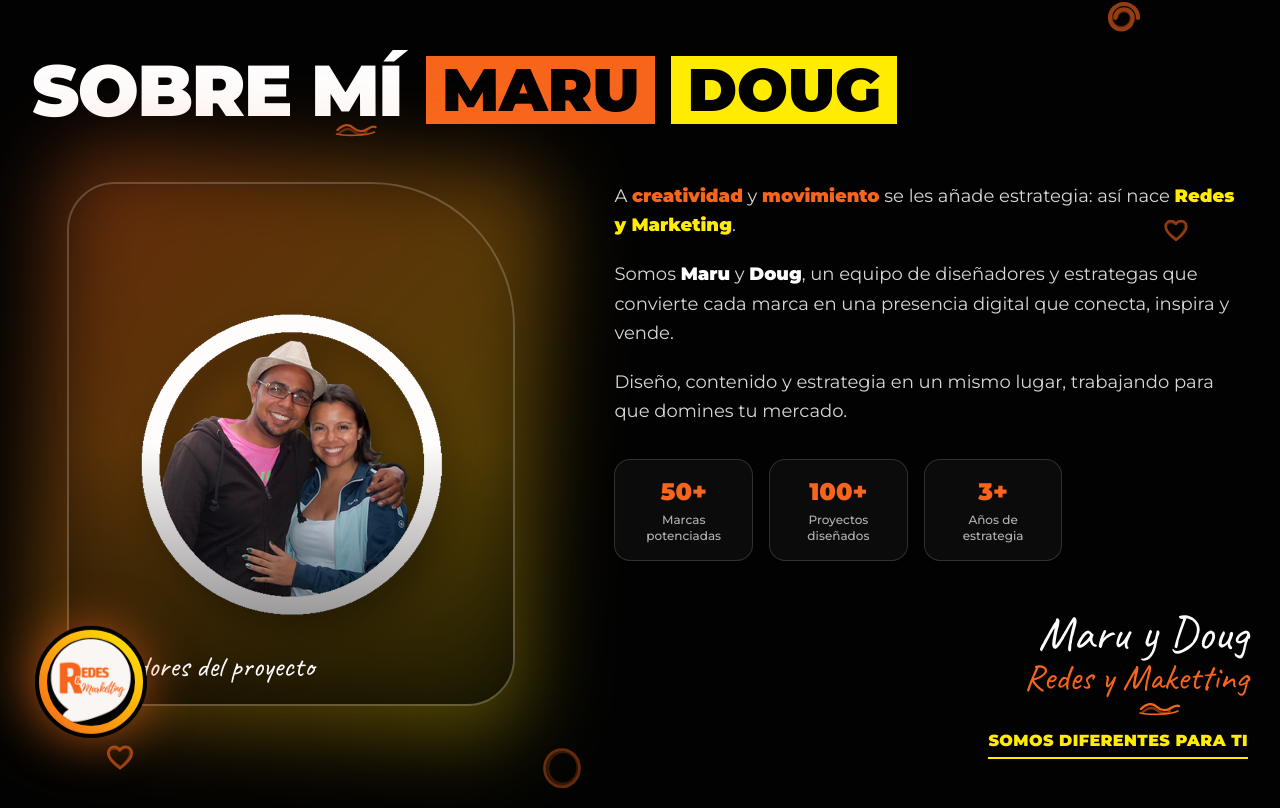
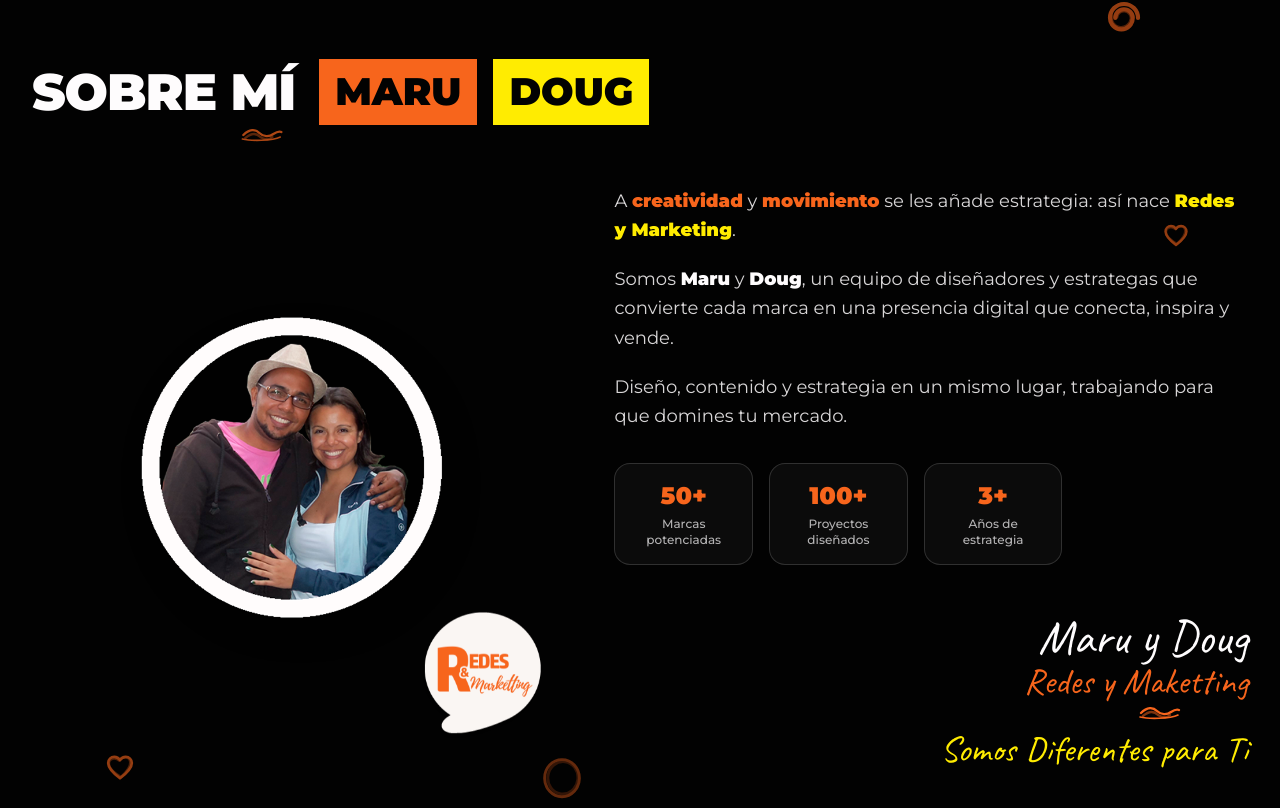
Before and after one commit to redesymarketting-web/WebRyM, a Next.js app: page / in a window 1280 px wide. Shown: the part 3532-4340 px from the top of the page. Built offline with nearby package versions, Linux system fonts and the light colour scheme.

Commit message:
SobreMi: titulo mas pequeno como el hero, foto limpia sin marco ni brillo, logo flotante en esquina inferior derecha sin circulo y slogan en caligrafia amarillo

```diff
--- a/components/SobreMi.jsx
+++ b/components/SobreMi.jsx
@@ -15,14 +15,14 @@ export default function SobreMi() {
         {/* Título */}
         <Reveal>
           <div className="mb-14 flex flex-wrap items-center gap-x-6 gap-y-3">
-            <h2 className="text-5xl font-black uppercase text-snow md:text-7xl">
+            <h2 className="text-[clamp(1.9rem,4vw,3.4rem)] font-black uppercase text-snow">
               Sobre{" "}
               <span className="relative inline-block">
                 mí
                 <DoodleScribble className="pointer-events-none absolute -bottom-3 left-0 w-full opacity-70" />
               </span>
             </h2>
-            <div className="flex items-center gap-4 text-4xl font-black uppercase md:text-6xl">
+            <div className="flex items-center gap-4 text-[clamp(1.5rem,3vw,2.6rem)] font-black uppercase">
               <span className="bg-ember px-4 py-1 text-ink">Maru</span>
               <span className="bg-volt px-4 py-1 text-ink">Doug</span>
             </div>
@@ -33,9 +33,6 @@ export default function SobreMi() {
           {/* Foto */}
           <Reveal>
             <div className="relative mx-auto w-full max-w-md">
-              <div className="pointer-events-none absolute -inset-6 rotate-3 rounded-[3rem] bg-gradient-to-br from-ember/40 to-volt/30 blur-2xl" />
-
-              <div className="relative overflow-hidden rounded-[3rem] rounded-tr-[9rem] rounded-bl-[1.5rem] border-2 border-white/20">
               <Image
                 src="/dougymaru.png"
                 alt="Maru y Doug, creadores de Redes y Marketing"
@@ -44,20 +41,15 @@ export default function SobreMi() {
                 className="h-[520px] w-full object-cover"
                 priority
               />
-                <div className="absolute inset-0 bg-gradient-to-t from-ink/60 via-transparent to-transparent" />
-                <span className="absolute bottom-5 left-5 font-script text-3xl text-snow drop-shadow-lg">
-                  Creadores del proyecto
-                </span>
-              </div>
 
-              {/* Isologo circular */}
-              <div className="animate-floaty absolute -bottom-8 -left-8 flex h-28 w-28 items-center justify-center rounded-full border-4 border-ink bg-gradient-to-tr from-ember to-volt p-2 shadow-[0_0_50px_rgba(247,101,28,0.6)]">
+              {/* Isologo flotante */}
+              <div className="animate-floaty absolute -bottom-8 -right-8 h-28 w-28 md:h-32 md:w-32">
                 <Image
                   src="/logonew.png"
                   alt="Isologo de Redes y Marketing"
-                  width={96}
-                  height={96}
-                  className="rounded-full object-contain bg-ink"
+                  width={128}
+                  height={128}
+                  className="h-full w-full object-contain"
                 />
               </div>
             </div>
@@ -108,7 +100,7 @@ export default function SobreMi() {
                   Redes y Maketting
                 </p>
                 <DoodleScribble className="pointer-events-none ml-auto mt-1 w-32 md:w-44" />
-                <p className="mt-3 inline-block border-b-2 border-volt pb-1 font-black uppercase tracking-wide text-volt">
+                <p className="font-script mt-2 text-3xl text-volt md:text-4xl">
                   Somos Diferentes para Ti
                 </p>
               </div>
```
Lines whose indentation alone changed are shown as unchanged.
